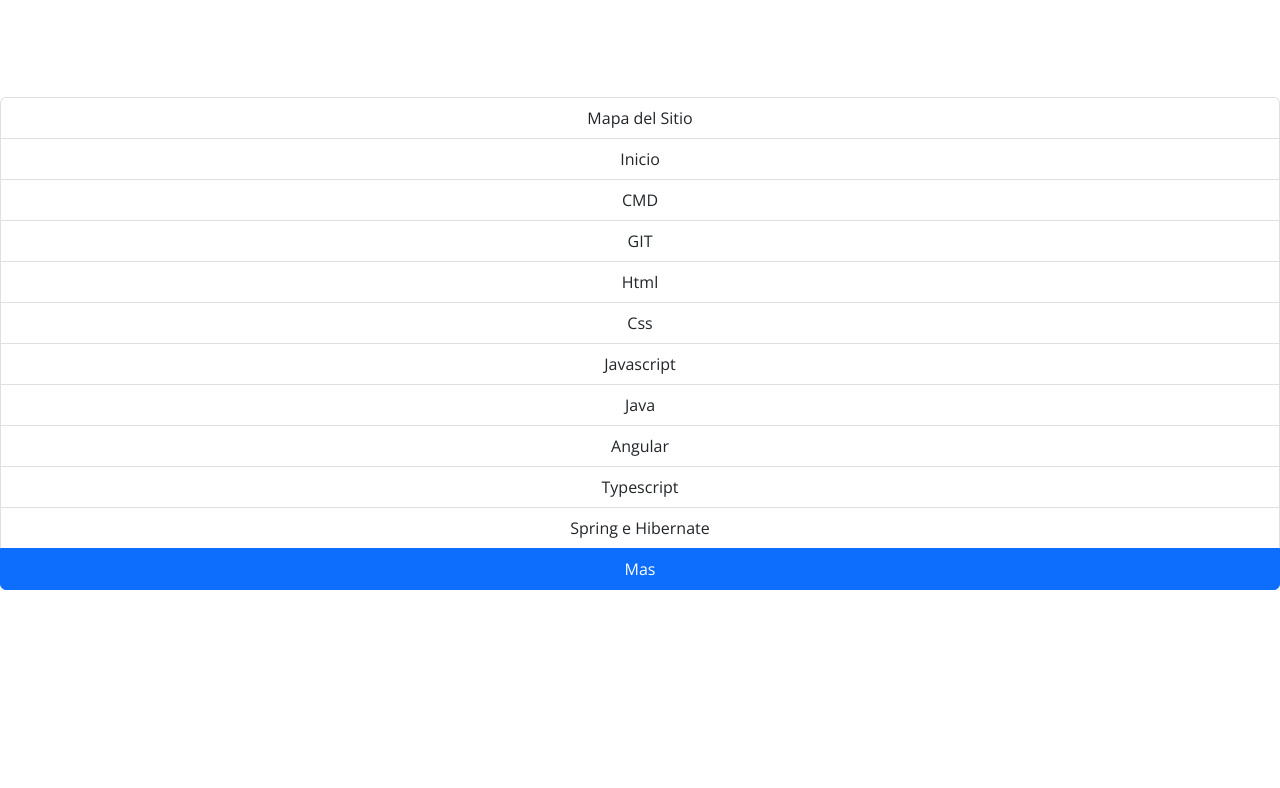
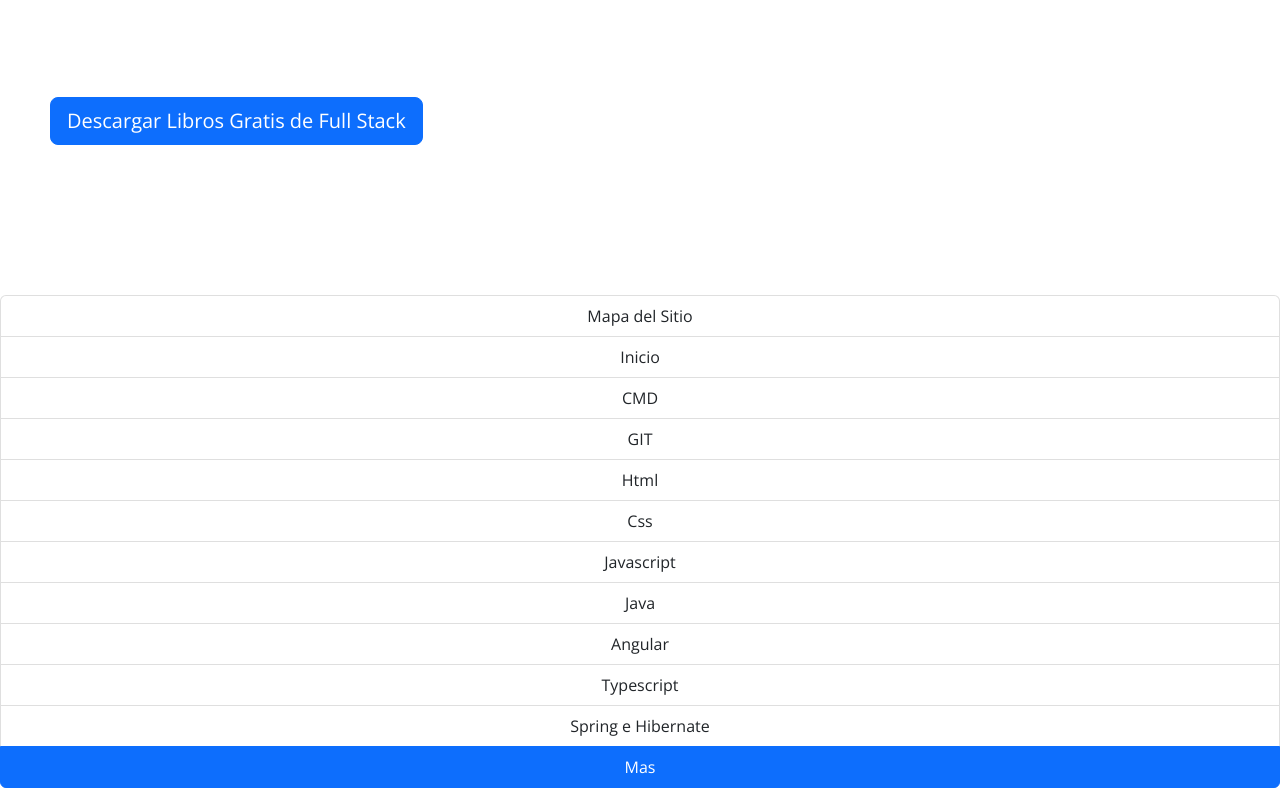
Before and after one commit to fullstackcurso/fullstackcurso.github.io, a plain HTML site: page mas.html in a window 1280 px wide. Shown: the part 1276-2064 px from the top of the page. Before the commit the page ends 1866 px from the top, so only its background shows below. Drawn offline with nearby package versions, Linux system fonts and the light colour scheme.

Commit message:
Update mas.html

```diff
--- a/mas.html
+++ b/mas.html
@@ -102,6 +102,7 @@
       </div>
     </div>
 
+    <button type="button" class="btn btn-primary btn-lg btn-block" style="margin: 50px;" onclick="location.href='https://twitter.com/midudev/status/1576595533153673221?t=alijMNQ_eEpDFdiNRxTeng&s=19';" value="Ir a twitter">Descargar Libros Gratis de Full Stack</button>
 
     <div class="list-group" style="text-align: center; margin-top: 100px;">
       <a href="mapa.html" class="list-group-item list-group-item-action">
```
